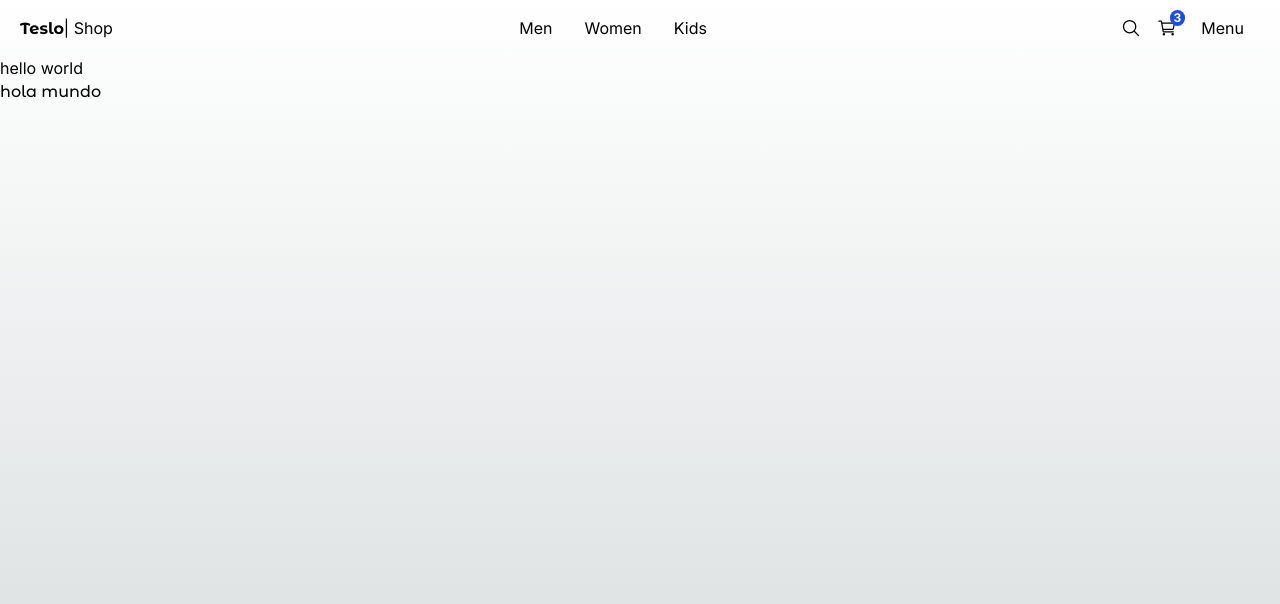
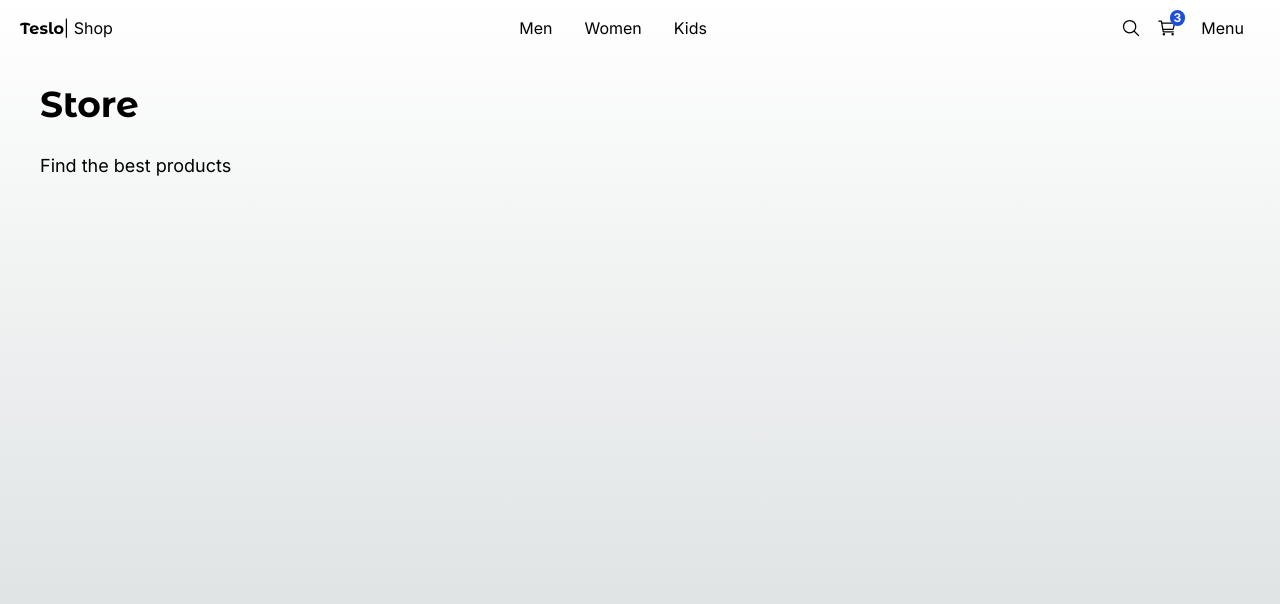
Before and after one commit to GerardoDev25/shop_next-2024-fr, a Next.js app: page / in a window 1280 px wide. Shown: the top 604 px of the page. Built offline with nearby package versions, Linux system fonts and the light colour scheme.

Commit message:
chore(dev): :construction: title component

```diff
--- a/src/app/(shop)/layout.tsx
+++ b/src/app/(shop)/layout.tsx
@@ -8,7 +8,8 @@
   return (
     <main className='min-h-screen'>
       <TopMenu />
-      {children}
+
+      <div className='px-0 sm:px-10'>{children}</div>
     </main>
   );
 }
--- a/src/app/(shop)/page.tsx
+++ b/src/app/(shop)/page.tsx
@@ -1,10 +1,10 @@
-import { titleFont } from "@/config";
+import { Title } from '@/components/ui/title';
+import { titleFont } from '@/config';
 
 export default function Home() {
   return (
-    <main className="">
-      <h1>hello world</h1>
-      <h1 className={titleFont.className}>hola mundo</h1>
-    </main>
+    <>
+      <Title title='Store' subTitle='Find the best products' className='mb-2' />
+    </>
   );
 }
--- /dev/null
+++ b/src/components/ui/title/Title.tsx
@@ -0,0 +1,19 @@
+import { titleFont } from '@/config';
+
+interface Props {
+  title: string;
+  subTitle?: string;
+  className?: string;
+}
+export const Title = ({ title, className, subTitle }: Props) => {
+  return (
+    <div className={`mt-3 ${className}`}>
+      <h1
+        className={`${titleFont.className} antialiased text-4xl font-semibold my-7`}
+      >
+        {title}
+      </h1>
+      {subTitle && <h3 className='text-lg mb-5'>{subTitle}</h3>}
+    </div>
+  );
+};
--- /dev/null
+++ b/src/components/ui/title/index.ts
@@ -0,0 +1 @@
+export * from './Title';
```
